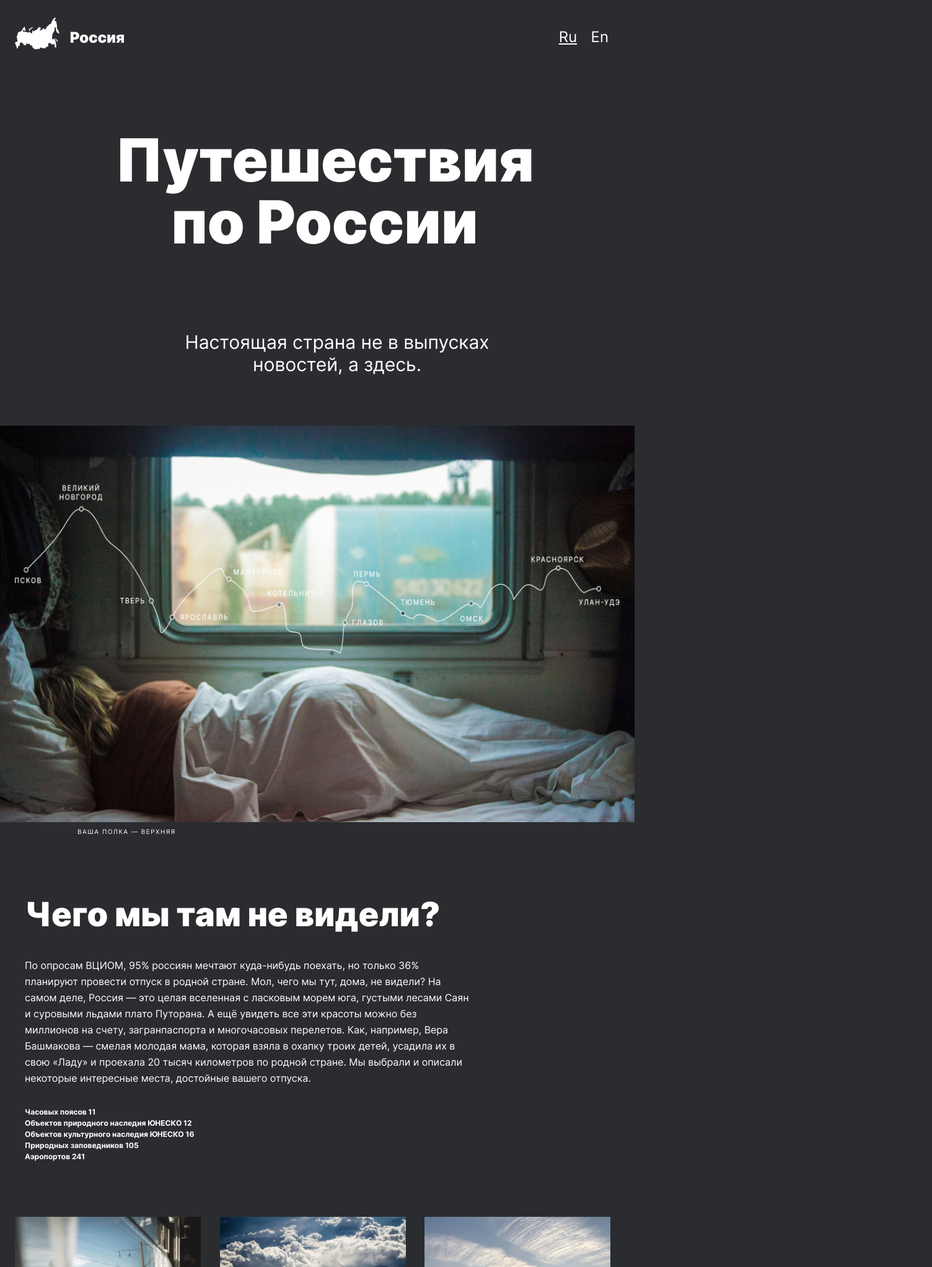
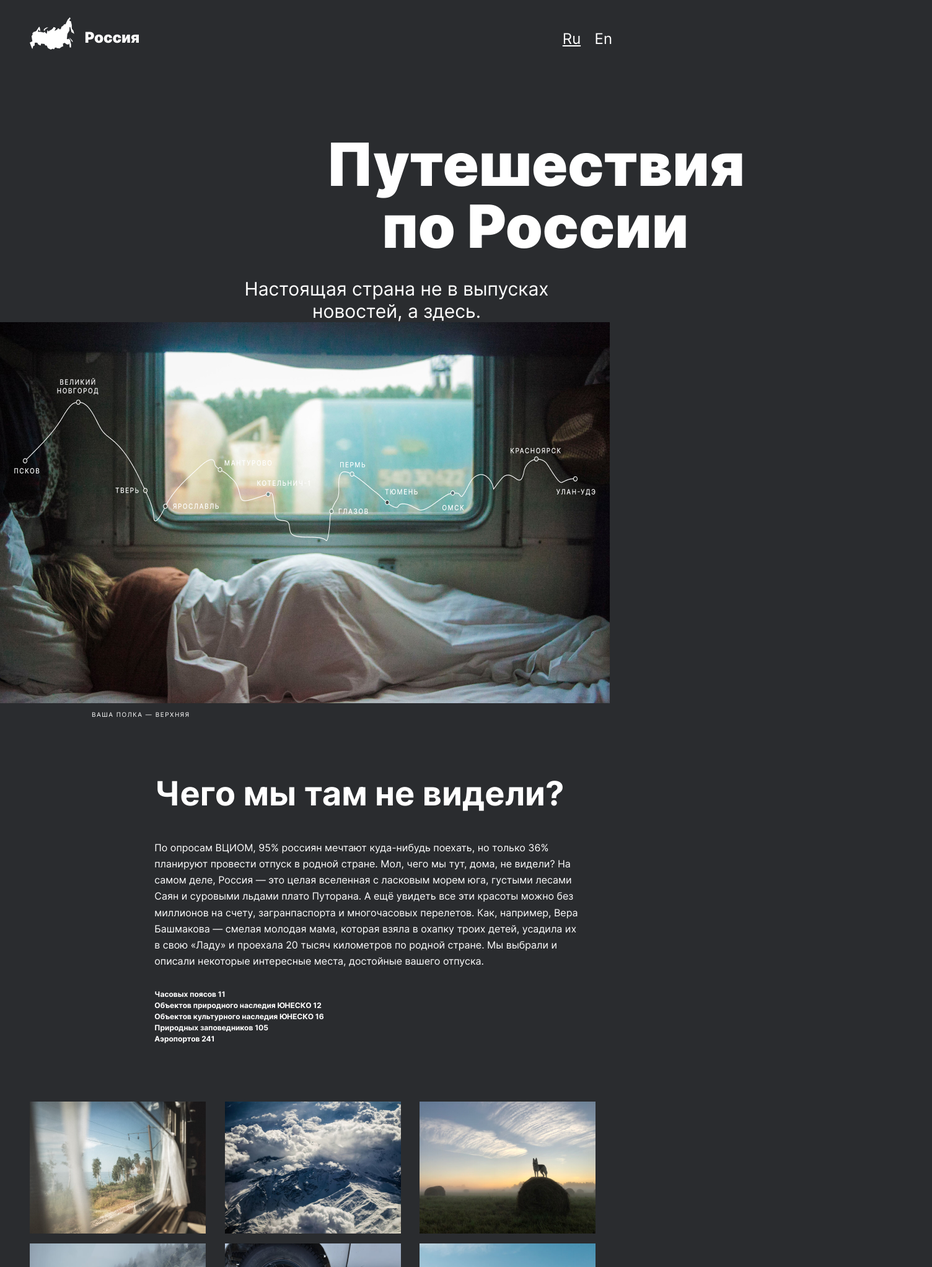
Before and after one commit to InEmEcI/russian-travel, a plain HTML site: page index.html in a window 1024 px wide. Shown: the top 2045 px of the page at 62% size, 1504 px wide, since content can reach past the window. Drawn offline with Linux system fonts and the light colour scheme; files whose address does not match are found by name.

Commit message:
опять адаптив

```diff
--- a/css/style.css
+++ b/css/style.css
@@ -13,68 +13,109 @@
     font-style: normal;
 }
 */
-.body {
-    /* min-width: 320px;
-    max-width: 1280px; */
-    /* НА ЭТОТ ПОМЕНЯТЬ:*/
-    /* background: #2A2C2F; */
-    /* background-color: #fff; */
-    /* margin: 0 auto;
-    padding: 0; */
-    /* min-width: 320px;
-    max-width: 1280px; */
-    /* margin: 0;
-    padding: 0; */
+
+/* body {
+  background-color: rgb(39, 15, 178);
+} */
+
+.page {
+  /* min-width: 1280px; */
+  min-width: 320px;
+  max-width: 1280px;
+  margin: 0 auto;
+
   background: #2A2C2F;
   font-family: 'Inter';
   font-style: normal;
   color: #FFFFFF;
 }
 
-.page {
-    min-width: 320px;
-    max-width: 1280px;
-    margin: 0 auto;
-    /* padding: 28px 0 24px;
-    box-sizing: border-box;
-    display: grid;
-    grid-template-rows: min-content 1fr min-content;
-    grid-template-columns: 48px 1fr 48px; */
-    /* grid-template-areas: ". header ."
-      ". main ."
-      ". footer ."; */
-
-
-    /* margin: 0 auto; */
-    /* min-width: 320px;
-    max-width: 1280px; */
-    /*padding: 0; */
-    /* background: #2A2C2F; */
-    /* position: relative; */
-    /* max-width: 1280px; */
-    /* background: #2A2C2F; */
-    /* УБРАТЬ! */
-    /* color: #FFFFFF; */
-    /* max-height: 6875px; */
-    /* margin: 0 auto; */
-    /* padding: 0;*/
-    /* color: #FFFFFF; */
-}
-
 .header {
   display: flex;
   justify-content: space-between;
-    /* align-items: center; */
+  align-items: center;
+}
+
+.header__lang {
+  margin: 46px 18px 0 0;
+  color: #FFFFFF;
+}
+
+.header__lang-link {
+  margin: 0 18px 0 0;
+  color: #FFFFFF;
+  text-decoration: none;
+}
+
+.header__lang-link_active {
+  text-decoration: underline;
+}
+
+
+
+.lead {
+  /* margin: 0; */
+  /* padding: 0; */
+}
+
+.lead__title {
+  width: 720px;
+  height: 200px;
+  margin: 10.625% 21.875% 2.65625% 21.875%;
+  padding: 0;
+  /* margin-top: 136px;
+  margin-right: 280px;
+  margin-bottom: 34px;
+  margin-left: 280px;
+  */
+
+  font-weight: 900;
+  font-size: 96px;
+  line-height: 100px;
+  text-align: center;
+}
+
+.lead__subtitle {
+  width: 640px;
+  /* height: 200px; */
+  margin: 0 25% 0 25%;
+
+  padding: 0;
+
+  text-align: center;
+
+  font-weight: 400;
+  font-size: 30px;
+  line-height: 36px;
+  text-align: center;
+}
+
+.lead__image {
+  width: 984px;
+  height: 615px;
+  margin-left: 148px;
+  margin-top: 114px;
+}
+
+.lead__caption {
+  width: 159px;
+  margin-left: 148px;
+  margin-top: 8px;
+
+  font-weight: 400;
+  font-size: 10px;
+  line-height: 14px;
+  letter-spacing: 1.5px;
+  text-transform: uppercase;
 }
 
 .intro__title {
-    width: 740px;
-    /* в макете 690px */
-    height: 58px;
-    margin-top: 114px;
-    /* margin-left: 148px; */
+  width: 690px;
+  margin-top: 92px;
+  margin-left: 11.5625%;
+  margin-right: 11.5625%;
+  padding: 0;
 
-    font-weight: 900;
   font-size: 54px;
   line-height: 58px;
 }
@@ -83,11 +124,13 @@
   width: 690px;
   height: 208px;
   margin-top: 40px;
+  margin-left: 11.5625%;
   /* margin-left: 148px; */
 
   font-weight: 400;
   font-size: 16px;
   line-height: 163%;
+  padding: 0;
 }
 
 .intro__list {
@@ -97,15 +140,29 @@
   list-style-type: none;
   padding: 0;
   margin-top: 33px;
-    /* margin-left: 148px; */
+  margin-left: 11.5625%;
 
   font-weight: 700;
   font-size: 12px;
   line-height: 18px;
 }
 
+.photo-grid {
+  grid-template-columns: 1fr 1fr 1fr 1fr;
+  grid-template-rows: auto;
+  gap: 16px;
+  margin-top: 92px ;
+  margin-left: 11.5625%;
+}
 
-@media all and (min-width: 1024px){
+.photo-grid__item {
+  width: 284px;
+  height: 213px;
+}
+
+
+
+@media screen and (max-width: 1024px) {
 
   .header__logo {
     width: 176px;
@@ -115,36 +172,32 @@
   }
 
   .header__lang {
-        /* display: flex; */
     margin: 46px 18px 0 0;
-        /* padding: 0; */
   }
 
   .header__lang-link {
     margin: 0 18px 0 0;
-        /* padding: 0 18px 0 0;; */
+    text-decoration: none;
 
     font-weight: 400;
     font-size: 24px;
     line-height: 28px;
-        text-align: right;
-        color: #FFFFFF;
   }
 
-    .header__lang-link_underline-none {
-        text-decoration: none;
+  .header__lang-link_active {
+    text-decoration: underline;
   }
 
   .lead {
-        display: flex;
+    /* display: flex;
         flex-flow: column nowrap;
-        align-items: center;
+        align-items: center; */
     /* row-gap: 32px; */
   }
 
   .lead__title {
-        width: 100%;
-        height: 200px;
+    /* width: 100%; */
+    /* height: 200px; */
     /* padding-left: 280px; */
     padding-right: 27.34%;
     padding-left: 27.34%;
@@ -161,8 +214,8 @@
   }
 
   .lead__subtitle {
-        width: 640px;
-        height: 72px;
+    /* width: 640px; */
+    /* height: 72px; */
     margin-left: 320px;
     margin-top: 32px;
 
@@ -173,7 +226,7 @@
   }
 
   .lead__image {
-        max-width: 100%;
+    /* max-width: 100%; */
     /* max-height: 100%; */
     /* width: 984px;
         height: 615px; */
@@ -190,7 +243,6 @@
     margin-right: 973px;
     /* margin-top: 8px; */
 
-
     font-size: 10px;
     line-height: 14px;
     letter-spacing: 1.5px;
@@ -203,12 +255,11 @@
   }
 
 
-
   .photo-grid {
     /* position: relative; */
     display: grid;
-        grid-template-columns: repeat(auto-fit, minmax(284px, 1fr));
-        /* grid-template-rows: 1fr 1fr 1fr; */
+    grid-template-columns: repeat(auto-fill, minmax(284px, 1fr));
+    /* grid-template-columns: 1fr 1fr 1fr; */
     grid-template-rows: auto;
     gap: 16px;
     /* row-gap: 16px;
@@ -217,142 +268,22 @@
     margin-top: 92px;
     margin-left: 48px;
     margin-right: 48px;
-        padding: 0px 0px 50% 0px;
+    /* padding: 0px 0px 50% 0px; */
   }
 
   /* 1280 */
   .photo-grid__item {
-        /* position: absolute;
-        top: 0;
-        left: 0; */
-        width: 100%;
-        height: 100%;
+    /* position: absolute; */
+    /* top: 0; */
+    /* left: 0; */
+    /* width: 100%; */
+    /* height: 100%; */
     object-fit: cover;
   }
 }
 
 
-@media all and (min-width: 1024px) and (max-width: 1279px) {
-
-    /* @media all and (min-width: 1024px) and (max-width: 1280px) { */
-
-    .header__lang-link {
-        /* width: 29px;
-        height: 28px; */
-        /* margin-top: 46px; */
-
-        font-weight: 400;
-        font-size: 24px;
-        line-height: 28px;
-        /* text-align: right;
-        color: #FFFFFF; */
-    }
-
-    /* .header__lang-link_underline-none {
-        text-decoration: none;
-    } */
-
-    .intro {
-        /* padding-left: 48px; */
-    }
-
-
-    .photo-grid {
-        /* grid-template-columns: 1fr 1fr 1fr;
-        grid-template-rows: auto; */
-        /*grid-template-rows: 1fr 1fr 1fr 1fr; */
-        gap: 14px;
-        /* margin-top: 92px; */
-    }
-
-    .photo-grid__item {
-        width: 300px;
-        height: 225px;
-    }
-
-    .lead__title {
-        width: 100%;
-        height: 200px;
-        padding-left: 152px;
-        padding-right: 152px;
-
-        font-weight: 900;
-        font-size: 96px;
-        line-height: 100px;
-        text-align: center;
-    }
-
-    .lead__subtitle {
-        width: 640px;
-        height: 72px;
-        margin-left: 192px;
-        margin-top: 32px;
-
-        font-weight: 400;
-        font-size: 30px;
-        line-height: 36px;
-        text-align: center;
-    }
-
-    .lead__image {
-        width: 100%;
-        height: 100%;
-        object-fit: cover;
-        /* width: 928px;
-        height: 580px; */
-        margin-left: 48px;
-        margin-top: 56px;
-    }
-
-    .lead__caption {
-        /* width: 158px; */
-        /*height: 14px; */
-        margin-top: 8px;
-
-        /*1280*/
-        /* 63.83% */
-        /* margin-right: 817px; */
-        margin-right: 63.83%;
-        margin-left: 3.75%;
-        /* 3.75% */
-        /* margin-left: 48px; */
-
-        /* max-width: 48px; */
-        /* margin: 0;
-        padding: 0;
-        padding-left: 48px;
-        padding-top: 8px; */
-
-        font-weight: 400;
-        font-size: 10px;
-        line-height: 14px;
-        letter-spacing: 1.5px;
-        text-transform: uppercase;
-    }
-
-    .intro__text {
-        margin-top: 40px;
-        margin-left: 48px;
-        width: 690px;
-        height: 208px;
-
-        font-weight: 400;
-        font-size: 16px;
-        line-height: 163%;
-    }
-
-    .intro__list {
-        margin-top: 33px;
-        margin-left: 48px;
-
-        font-weight: 700;
-        font-size: 12px;
-        line-height: 18px;
-    }
-
-}
-
-@media all and (min-width: 768px) {
+@media screen and (max-width: 768px) {
   .header__logo {
     width: 176px;
     height: 52px;
@@ -364,33 +295,37 @@
     margin: 46px 24px 0 0;
   }
 
+  .header__lang-link {
+    margin: 0 18px 0 0;
+    text-decoration: none;
+
+    font-weight: 400;
+    font-size: 24px;
+    line-height: 28px;
+  }
+
   .intro {
     padding-left: 24px;
   }
 
   .photo-grid {
-        /* grid-template-columns: repeat(autofit minmax(1fr, 2fr)); */
-
-        /* grid-template-columns: repeat(auto-fit, minmax(352px, 1fr)); */
-        /* grid-template-columns: 1fr 1fr;
-        grid-template-rows: auto; */
+    grid-template-rows: repeat(autofill minmax(352px, 1fr));
     gap: 16px;
-        margin-top: 88px;
-        margin-left: 24px;
-        margin-right: 24px;
-
+    margin: 88px 24px 0 24px;
   }
 
   .photo-grid__item {
-        /* width: 352px;
-        height: 264px; */
+    width: 288px;
+    height: 216px;
   }
 
   .lead__title {
     max-width: 720px;
     height: 200px;
+    margin-top: 48px;
+    margin-right: 24px;
+    margin-bottom: 32px;
     margin-left: 24px;
-        margin-top: 128px;
 
     font-weight: 900;
     font-size: 96px;
@@ -419,18 +354,10 @@
   }
 
   .lead__caption {
-        /* width: 158px;
-        height: 14px; */
-        /* margin-top: 8px;
-        margin-right: 585px;
-        margin-left: 24px; */
-
-
     font-weight: 400;
     font-size: 10px;
     line-height: 14px;
     letter-spacing: 1.5px;
-        /* text-transform: uppercase; */
   }
 
   .intro {
@@ -438,8 +365,6 @@
   }
 
   .intro__title {
-        width: 1090px;
-        height: 58px;
     margin-top: 88px;
     margin-left: 24px;
     margin-right: 24px;
@@ -451,8 +376,8 @@
   }
 
   .intro__text {
-        width: 720px;
-        height: 208px;
+    /* width: 720px; */
+    /* height: 208px; */
     margin-top: 40px;
     margin-left: 24px;
 
@@ -462,8 +387,8 @@
   }
 
   .intro__list {
-        width: 720px;
-        height: 90px;
+    /* width: 720px; */
+    /* height: 90px; */
     margin-left: 24px;
 
     font-weight: 700;
@@ -474,7 +399,7 @@
 }
 
 
-@media all and (max-width: 320px) {
+@media screen and (max-width: 320px) {
 
   .header__logo {
     width: 142px;
@@ -493,12 +418,10 @@
     line-height: 28px;
   }
 
-
   .photo-grid {
-        /* grid-template-rows: 1fr; */
-        /* grid-template-rows: repeat(autofit minmax(1fr, 2fr)); */
-        /* grid-template-columns: auto; */
-        gap: 12px;
+    grid-template-rows: repeat(autofill minmax(288px, 1fr));
+    column-gap: 12px;
+    row-gap: 16px;
     margin-top: 34px;
     margin-left: 16px;
   }
@@ -513,7 +436,7 @@
   }
 
   .lead__title {
-        width: 320px;
+    /* width: 320px; */
     /* width: 288px;
         height: 88px; */
     /* margin-top: 48px; */
@@ -529,8 +452,8 @@
   }
 
   .lead__subtitle {
-        width: 288px;
-        height: 40px;
+    /* width: 288px;
+        height: 40px; */
     margin-left: 16px;
     margin-top: 16px;
 
@@ -561,8 +484,8 @@
   }
 
   .intro__title {
-        width: 288px;
-        height: 70px;
+    /* width: 288px; */
+    /* height: 70px; */
     margin-left: 16px;
     margin-top: 64px;
 
@@ -572,8 +495,8 @@
   }
 
   .intro__text {
-        width: 288px;
-        height: 520px;
+    /* width: 288px; */
+    /* height: 520px; */
     margin-left: 16px;
     margin-top: 40px;
 
@@ -583,8 +506,8 @@
   }
 
   .intro__list {
-        width: 288px;
-        height: 90px;
+    /* width: 288px; */
+    /* height: 90px; */
     margin-left: 16px;
     margin-top: 34px;
 
--- a/index.html
+++ b/index.html
@@ -9,8 +9,7 @@
     <link rel="stylesheet" href="./css/style.css" />
     <title>Путешествия по России: адаптивная вёрстка</title>
   </head>
-  <body class="body">
-    <div class="page">
+  <body class="page">
 
       <section class="header">
         <img src="(./../images/__logo.png") alt="логотип сайта" class="header__logo">
@@ -24,8 +23,8 @@
         </ul> -->
 
         <div class="header__lang">
-          <a class="header__lang-link" href="#">Ru</a>
-          <a class="header__lang-link header__lang-link_underline-none" href="#">En</a>
+          <a class="header__lang-link header__lang-link_active" href="#">Ru</a>
+          <a class="header__lang-link" href="#">En</a>
         </div>
       </section>
 
@@ -147,7 +146,5 @@
 
     </section>
 
-</div> <!-- page -->
-
-  </body>
+  </body> <!-- page -->
 </html>
```
Lines whose indentation alone changed are shown as unchanged.
